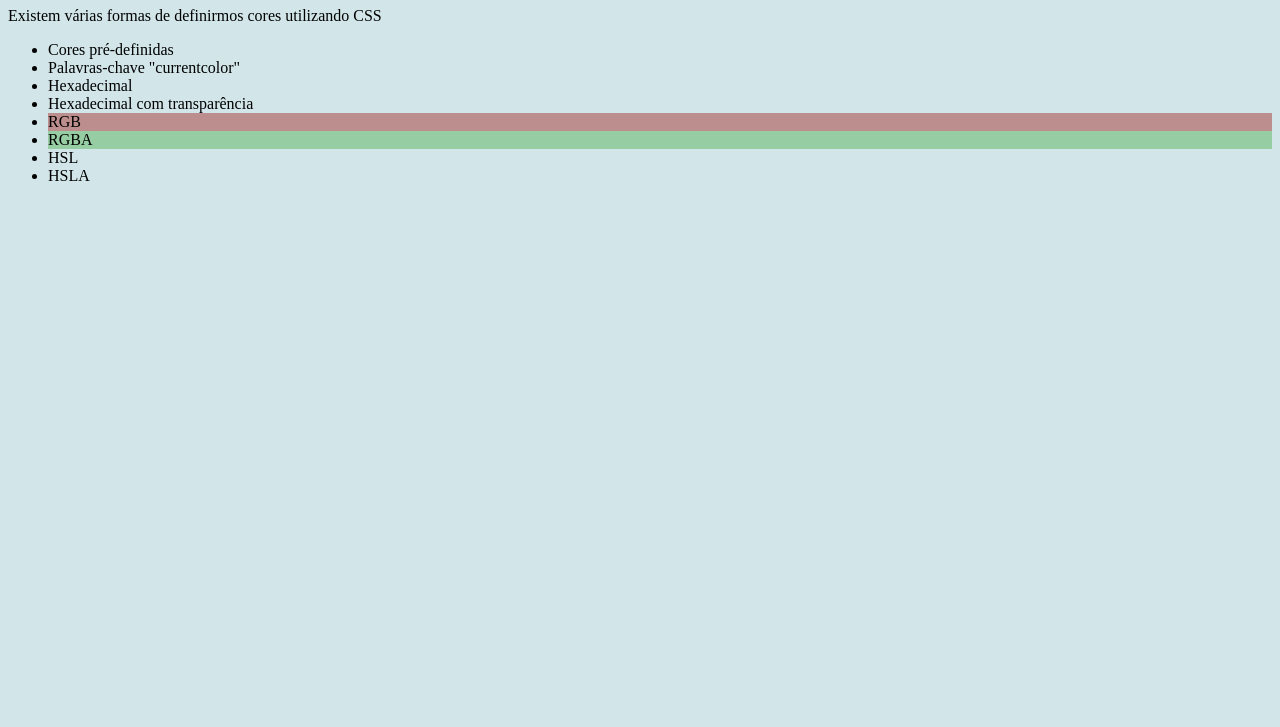
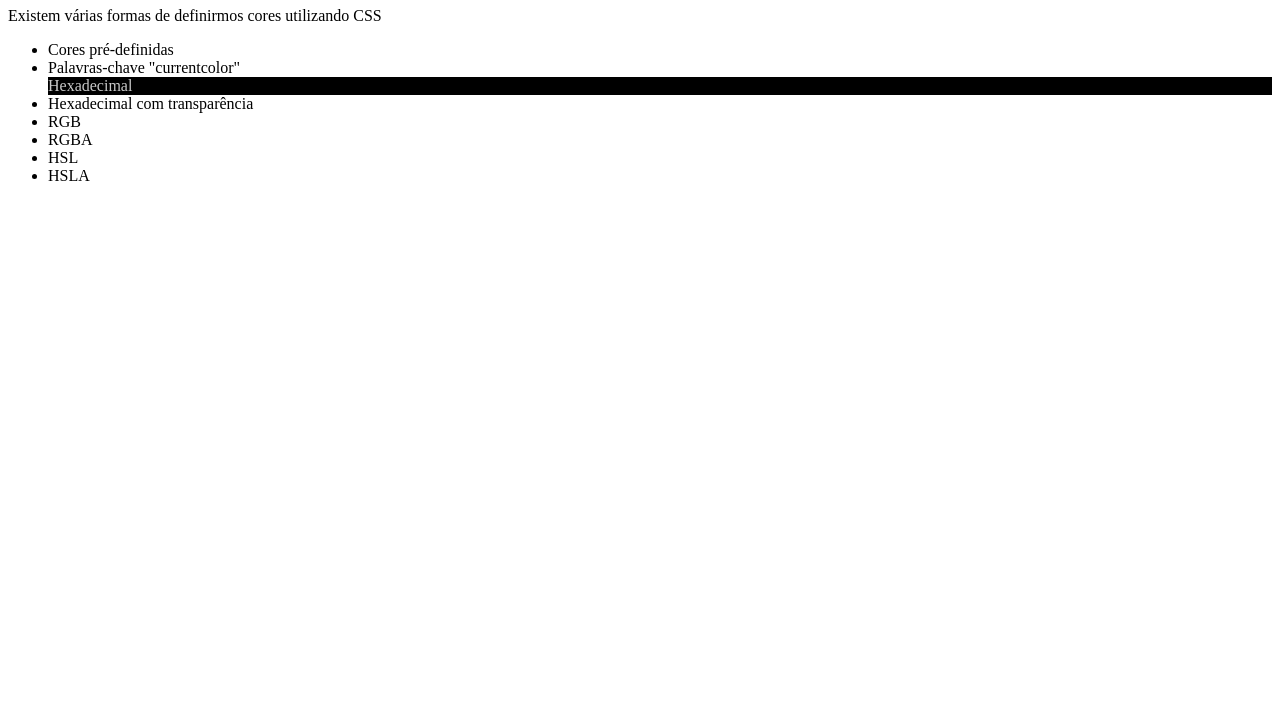
Before and after one commit to FelipeDev30/formacao-css-dio, a plain HTML site: page cores/index.html in a window 1280 px wide. Shown: the part 73-800 px from the top of the page. Drawn offline with Linux system fonts and the light colour scheme.

Commit message:
Trabalhando com cores hexadecimais

```diff
--- /dev/null
+++ b/cores/css/hexadecimal.css
@@ -0,0 +1,4 @@
+#hex {
+    color: #ffffffc9;
+    background-color: #000000;
+}
--- a/cores/index.html
+++ b/cores/index.html
@@ -3,7 +3,7 @@
 <head>
     <meta charset="UTF-8">
     <meta name="viewport" content="width=device-width, initial-scale=1.0">
-    <link rel="stylesheet" href="css/rgb-e-rgba.css">
+    <link rel="stylesheet" href="css/hexadecimal.css">
     <title>Cores</title>
 </head>
 <body>
```
Also changed, not shown: cores/css/pre-definidas.css (renamed from cores/style.css).
